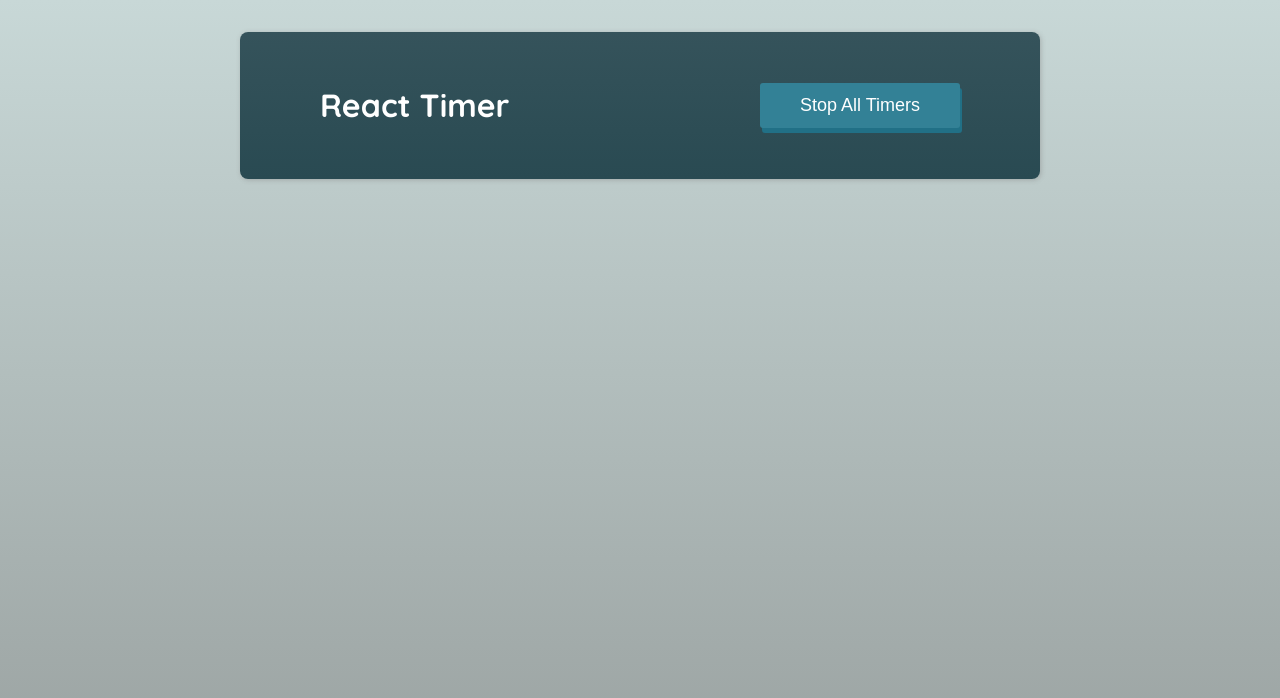
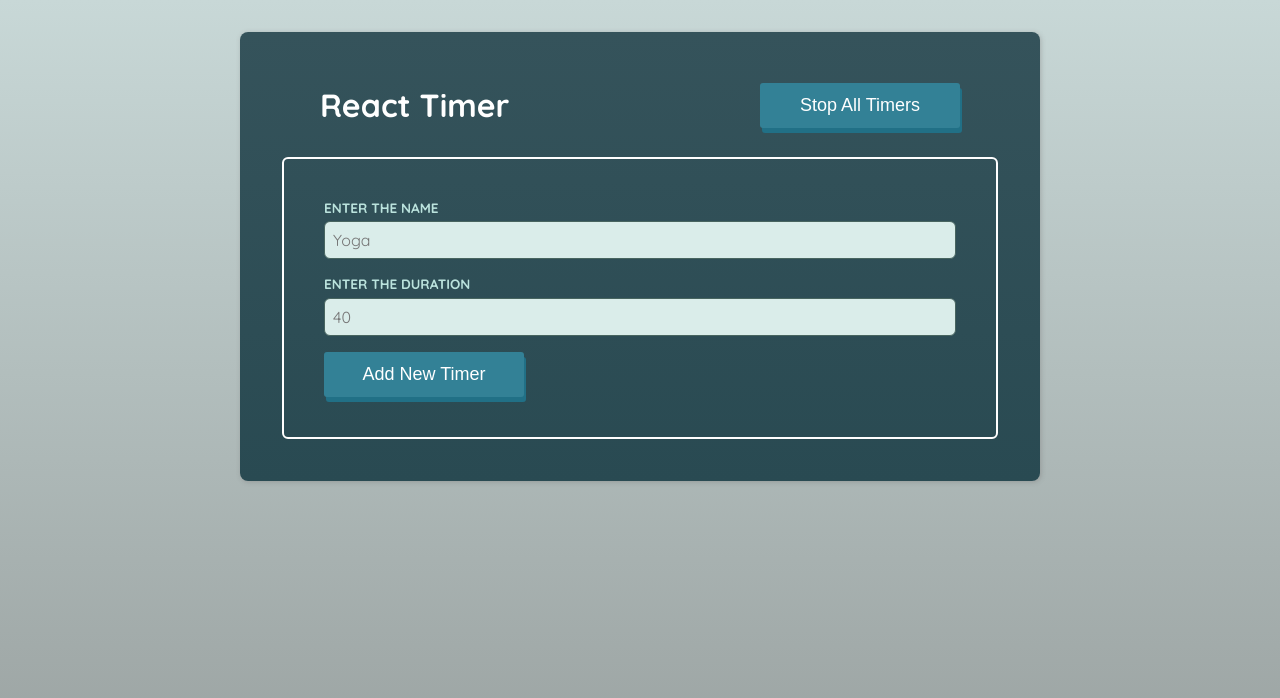
Before and after one commit to Lika-M/timer-hub, a React (Vite) app: page / in a window 1280 px wide. Shown: the top 698 px of the page. Built offline with nearby package versions, Linux system fonts and the light colour scheme; the HTML template or start-up script is replaced by a standard one; a web font is replaced by a local one.

Commit message:
Added a common form and input  components for collecting user data and implemented functionality for creating a NewTimer component.

```diff
--- a/src/App.tsx
+++ b/src/App.tsx
@@ -1,12 +1,16 @@
 import './App.scss';
 import Header from './components/common/header/Header';
+import NewTimer from './components/newTimer/NewTimer';
 
 function App() {
 
   return (
-    <main>
+    <>
       <Header />
-    </main>
+      <main>
+        <NewTimer />
+      </main>
+    </>
   )
 }
 
--- /dev/null
+++ b/src/components/common/form/Form.scss
@@ -0,0 +1,8 @@
+@import '../../../styles/main.scss';
+
+.add-form {
+    margin: 10px;
+    padding: 40px;
+    border: 2px solid $color-white;
+    border-radius: 6px;
+}
--- /dev/null
+++ b/src/components/common/form/Form.tsx
@@ -0,0 +1,25 @@
+import { type ComponentPropsWithoutRef, FormEvent } from "react";
+import './Form.scss'
+
+type FormProps = {
+    onSave: (data: unknown) => void
+} & ComponentPropsWithoutRef<'form'>;
+
+export default function Form({ children, onSave, ...rest }: FormProps) {
+
+     function onSubmit(ev: FormEvent<HTMLFormElement>) {
+        ev.preventDefault();
+
+        const formData = new FormData(ev.currentTarget);
+        const data = Object.fromEntries(formData);
+
+        onSave(data);
+        ev.currentTarget.reset();
+    }
+
+    return (
+        <form onSubmit={onSubmit} {...rest} className="add-form">
+            {children}
+        </form>
+    );
+}
--- /dev/null
+++ b/src/components/common/input/Input.scss
@@ -0,0 +1,25 @@
+@import '../../../styles/main.scss';
+
+.add-form__input {
+    label {
+        display: block;
+        font-size: 0.85rem;
+        color:$inp-label-color;
+        font-weight: bold;
+        text-transform: uppercase;
+        margin-bottom: 0.35rem;
+    }
+
+    input {
+        display: block;
+        font: inherit;
+        width: 100%;
+        padding: 0.5rem;
+        border-radius: 6px;
+        border: 1px solid $inp-border-color;
+        background-color: $inp-bgr-color;
+        margin-bottom: 1rem;
+        font-size: 1rem;
+        color: #07302a;
+    }
+}
--- /dev/null
+++ b/src/components/common/input/Input.tsx
@@ -0,0 +1,17 @@
+import { type ComponentPropsWithoutRef } from "react";
+import './Input.scss';
+
+type InputProps = {
+    id: string;
+    label: string;
+} & ComponentPropsWithoutRef<'input'>;
+
+export default function Input({ id, label, ...restProps }: InputProps) {
+
+    return (
+        <div className="add-form__input">
+            <label htmlFor={id}>{label}</label>
+            <input id={id} name={id} {...restProps} />
+        </div>
+    );
+}
--- /dev/null
+++ b/src/components/newTimer/NewTimer.tsx
@@ -0,0 +1,34 @@
+import Form from "../common/form/Form";
+import Input from "../common/input/Input";
+import Button from "../common/button/Button";
+
+type ExtractedData = {
+    name:string;
+    duration: number;
+}
+
+export default function NewTimer() {
+
+    function handleSubmit(data: unknown) {
+        const extractedData = data as ExtractedData;
+        console.log(extractedData);
+    }
+
+    return (
+        <Form onSave={handleSubmit}>
+            <Input
+                type="text"
+                id="name"
+                label="Enter the Name"
+                placeholder="Yoga"
+            />
+            <Input
+                type="number"
+                id="duration"
+                label="Enter the Duration"
+                placeholder="40"
+            />
+            <Button>Add New Timer</Button>
+        </Form>
+    );
+}
```
Also changed, not shown: src/components/newTimer/newTimer.scss (added).
